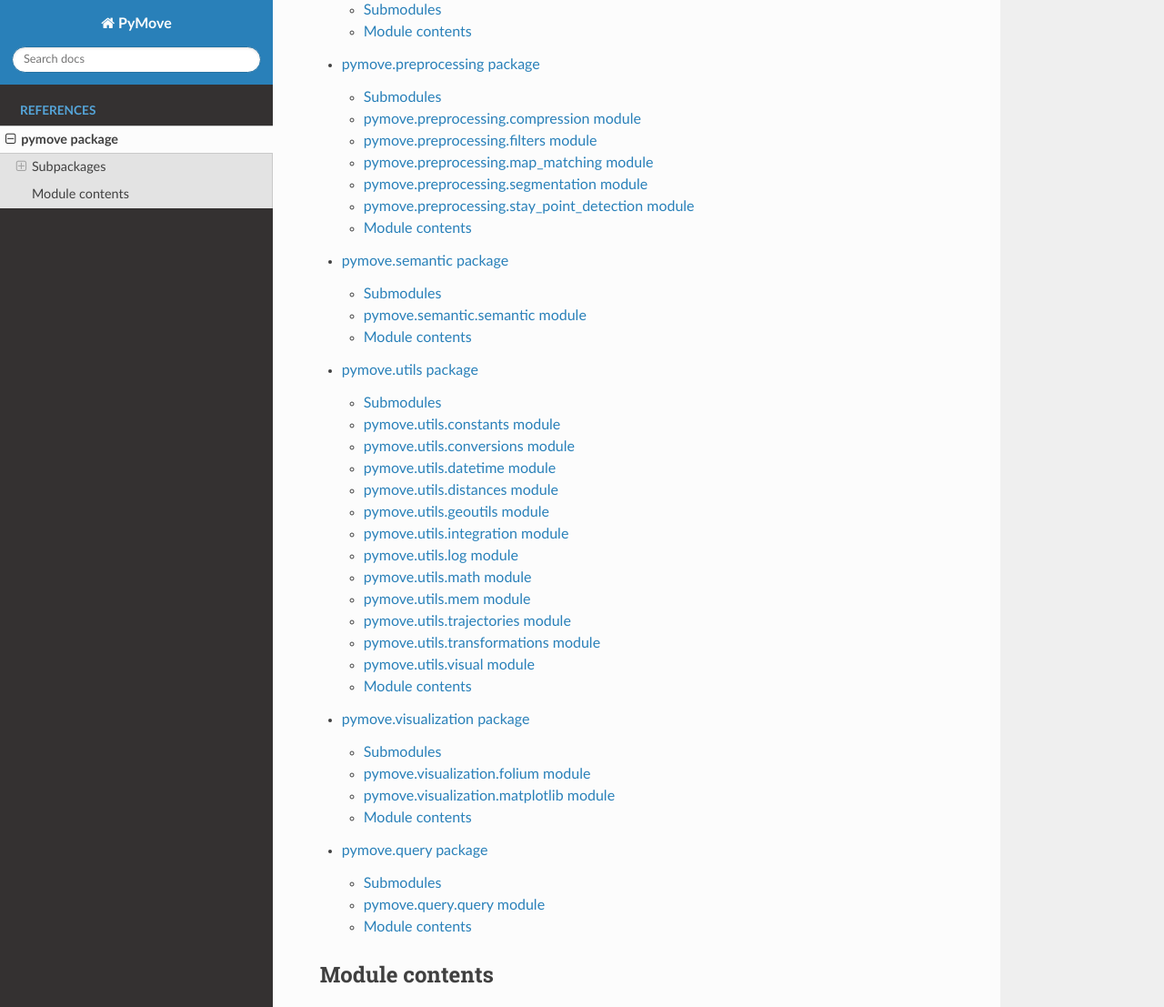
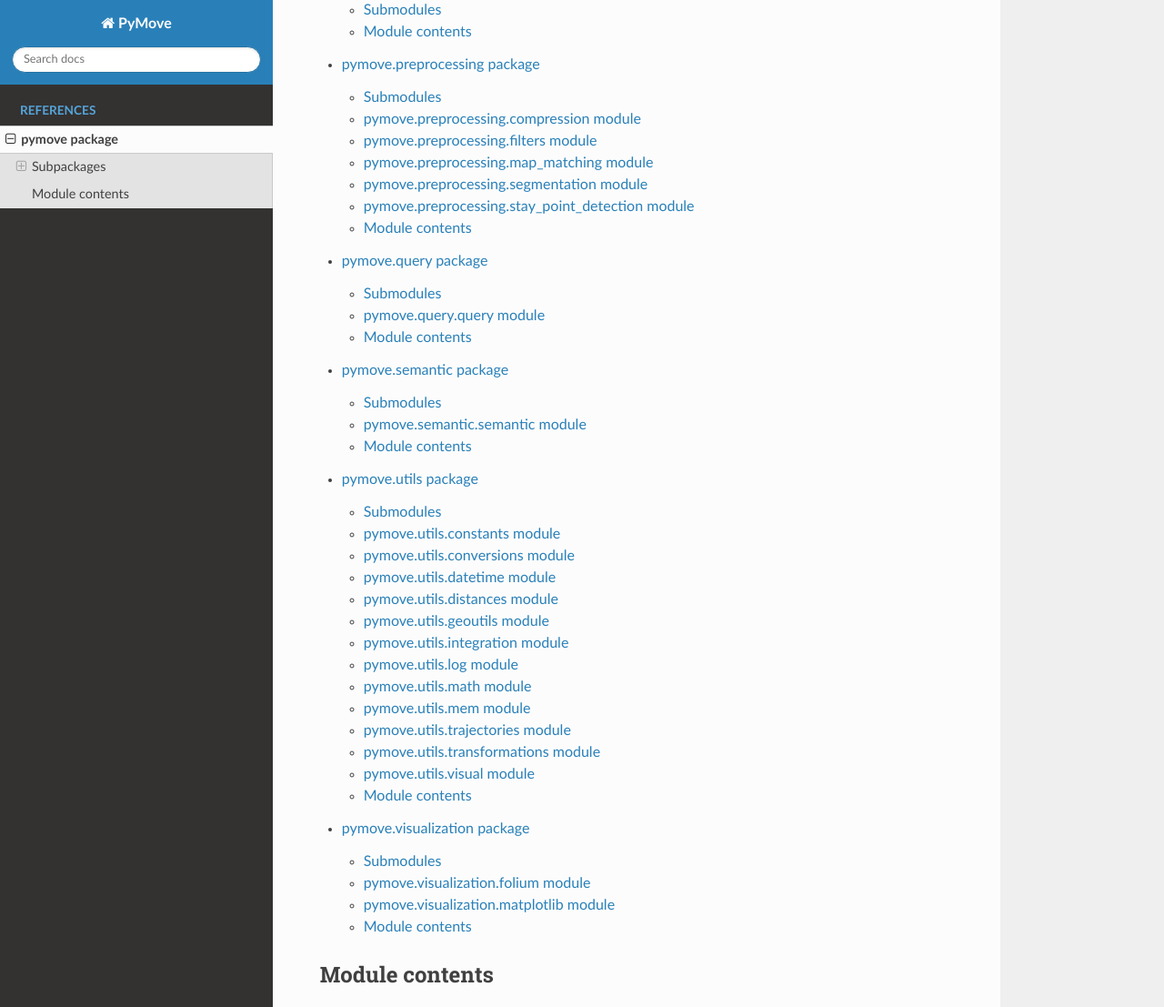
Before and after one commit to InsightLab/PyMove, a Sphinx documentation site: the page built from docs/references/pymove.rst, in a window 1280 px wide and 1400 px high, scrolled down 625 px, cut to the strip 0-1107 px from the top of the window. Shown: the whole strip at 91% size. Built offline with Sphinx 7.4.7 and the Read the Docs theme 2.0.0, drawn with Linux system fonts in a browser that asks for light colours.

```diff
--- a/docs/references/pymove.rst
+++ b/docs/references/pymove.rst
@@ -10,10 +10,11 @@ Subpackages
    pymove.core
    pymove.models
    pymove.preprocessing
+   pymove.query
    pymove.semantic
    pymove.utils
    pymove.visualization
-   pymove.query
+
 
 Module contents
 ---------------
```
